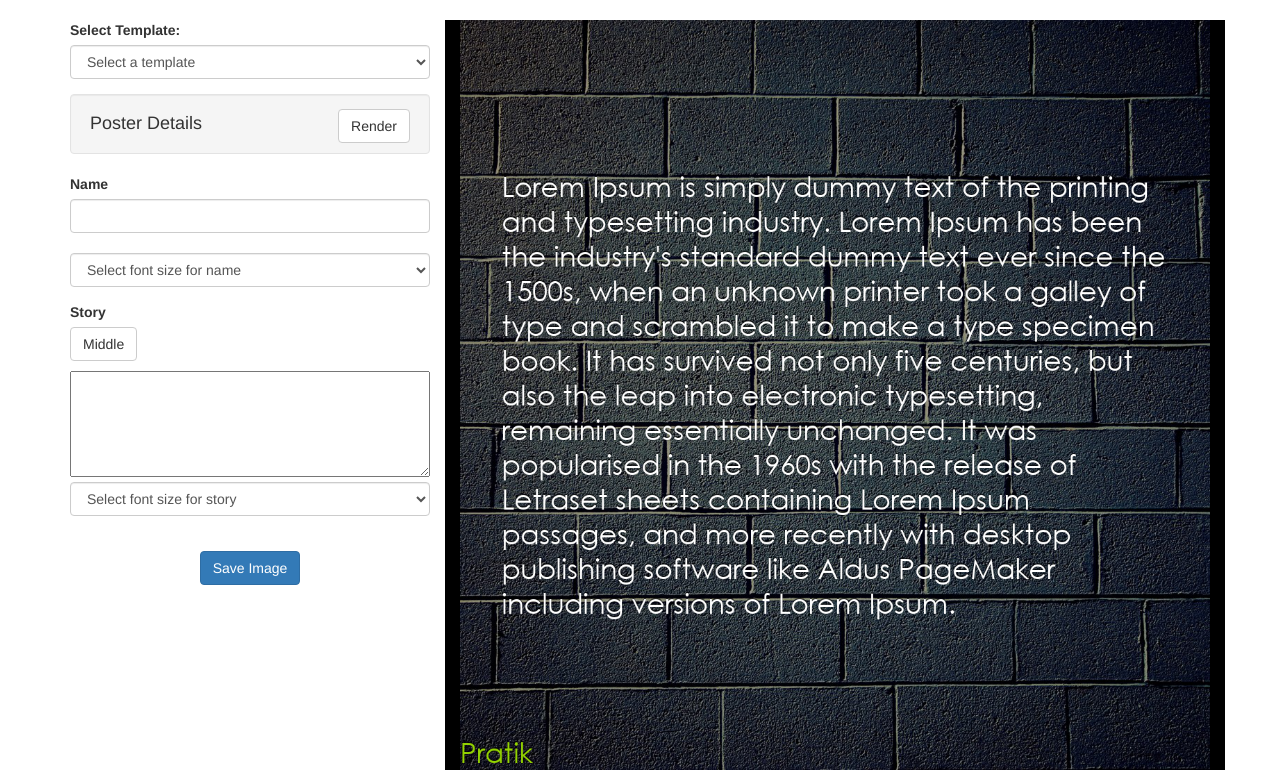
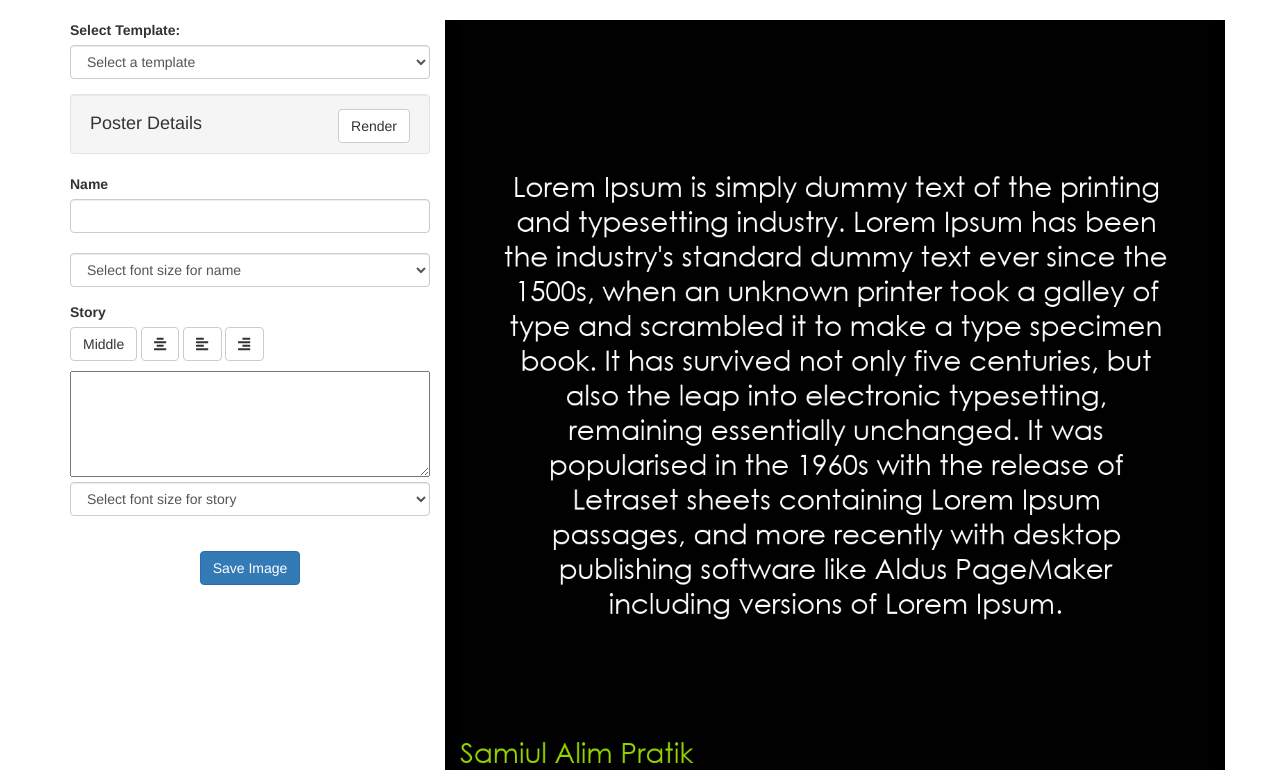
Before and after one commit to SamPratik/poster-maker, a PHP site: page / in a window 1280 px wide. Shown: the part 52-822 px from the top of the page. Run offline with PHP 8.4, Linux system fonts and the light colour scheme; some libraries are stand-ins or nearby versions.

Commit message:
center align and left align functionality done completely

```diff
--- a/index.php
+++ b/index.php
@@ -10,7 +10,7 @@
   <script src="https://maxcdn.bootstrapcdn.com/bootstrap/3.3.7/js/bootstrap.min.js"></script>
 
   <style media="screen">
-    .active-middle {
+    .active {
       color: blue !important;
       font-size: 16px !important;
     }
@@ -66,7 +66,10 @@
         <div class="form-group">
           <!-- <i class="fas fa-align-center" id="centerAlignIcon"></i> -->
           <p>
-            <button id="middleText" class="btn btn-default" onclick="toggleCenter(event)">Middle</button>
+            <button id="middleText" class="btn btn-default" onclick="toggleMiddle(event)">Middle</button>
+            <button type="button" class="btn btn-default" onclick="alignCenter(event)"><i class="fas fa-align-center" id="centerAlignIcon"></i></button>
+            <button type="button" class="btn btn-default" onclick="alignLeft(event)"><i class="fas fa-align-left" id="leftAlignIcon"></i></button>
+            <button type="button" class="btn btn-default" onclick="alignRight(event)"><i class="fas fa-align-right" id="rightAlignIcon"></i></button>
           </p>
           <textarea id="story" name="story" rows="5" style="width:100%;" oninput="generate_image()" onblur="generate_image()"></textarea>
           <select class="form-control" id="storyFontSize" name="storyFontSize" onchange="changeFontSizeStory(this.value)">
@@ -132,17 +135,37 @@
   }
 
   // after clicking the middle button...
-  function toggleCenter(e) {
+  function toggleMiddle(e) {
     e.preventDefault();
-    $("#middleText").toggleClass('active-middle');
+    $("#middleText").toggleClass('active');
     if (position == 'top') {
-      align = 'left';
       position = 'center';
     } else {
-      align = 'left';
       position = 'top';
     }
 
+    generate_image();
+  }
+
+  // after clicking center alignment button...
+  function alignCenter(e) {
+    e.preventDefault();
+    $("#leftAlignIcon").removeClass('active');
+    $("#centerAlignIcon").toggleClass('active');
+    if(align == 'left') {
+      align = 'center';
+    } else {
+      align = 'left';
+    }
+    generate_image();
+  }
+
+  // after clicking left alignment button...
+  function alignLeft(e) {
+    e.preventDefault();
+    $("#centerAlignIcon").removeClass('active');
+    $("#leftAlignIcon").toggleClass('active');
+    align = 'left';
     generate_image();
   }
 
```
Also changed, not shown: save-images/download.jpg.
